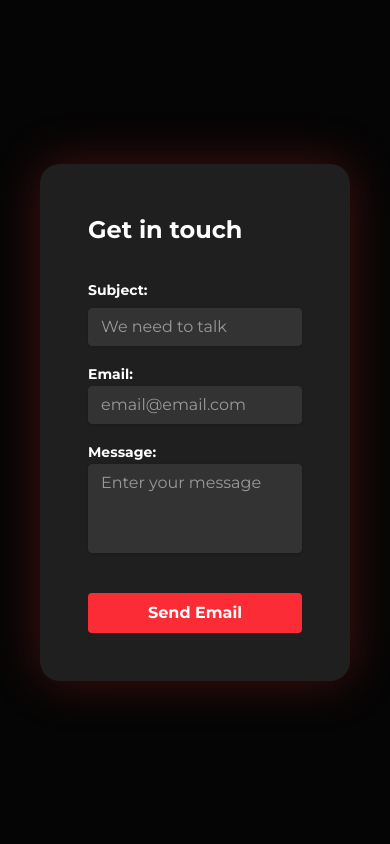
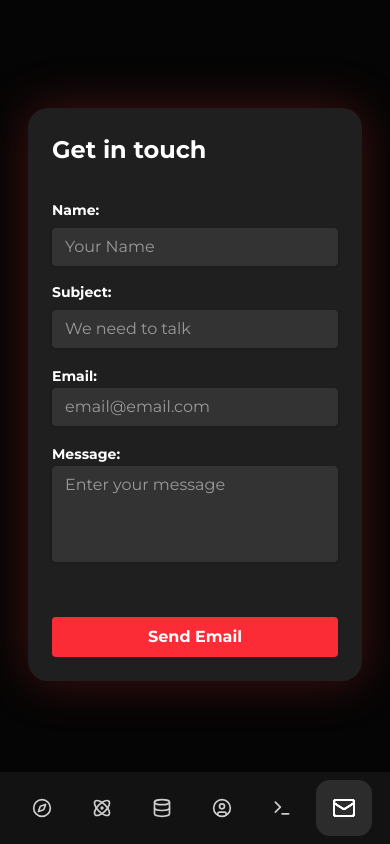
Before and after one commit to Batsy13/portfolio, a React (Vite) app: page /contact in a window 390 px wide. Built offline with nearby package versions, Linux system fonts and the light colour scheme.

Commit message:
feat: add email treatment and fix mobile responsiveness

```diff
--- a/package.json
+++ b/package.json
@@ -10,6 +10,7 @@
     "preview": "vite preview"
   },
   "dependencies": {
+    "@emailjs/browser": "^4.4.1",
     "@hookform/resolvers": "^5.0.1",
     "@tailwindcss/vite": "^4.1.3",
     "class-variance-authority": "^0.7.1",
--- /dev/null
+++ b/src/components/menu-mobile.tsx
@@ -0,0 +1,67 @@
+import { cn } from "@/lib/utils";
+import { Link, useLocation } from "react-router";
+import { contactItems, menuItems } from "./sidebar";
+
+export const MenuMobile = () => {
+  const { pathname } = useLocation();
+
+  return (
+    <div className="absolute bottom-0 sm:hidden flex gap-2 overflow-x-scroll w-full z-50 h-fit bg-[#121212] py-2 px-4 items-center justify-between">
+      <nav className="flex gap-2 justify-between w-full">
+        {menuItems.map((item, index) => {
+          const Icon = item.icon;
+          return (
+            <Link
+              to={item.path}
+              key={index}
+              className={cn(
+                "text-[#cecece] p-4 cursor-pointer flex gap-2 items-center hover:text-[#FFF] rounded-xl hover:bg-[#161616]",
+                pathname === item.path
+                  ? "bg-[#161616] text-[#FFF] brightness-200"
+                  : ""
+              )}
+            >
+              {Icon && <Icon className="size-5 flex-none" />}
+            </Link>
+          );
+        })}
+        {contactItems.map((item, index) => {
+          const Icon = item.icon;
+          return item.link ? (
+            <Link
+              className="text-[#cecece] p-4 cursor-pointer flex flex-none gap-2 items-center justify-between hover:text-[#FFF] rounded-xl hover:bg-[#161616]"
+              to={item.link}
+              target="_blank"
+              key={index}
+            >
+              <div className="flex gap-2 items-center ">
+                {Icon && (
+                  <img
+                    src={`${Icon}`}
+                    alt="Icon"
+                    className="size-[24px] flex-none"
+                  ></img>
+                )}
+              </div>
+            </Link>
+          ) : (
+            <Link
+              to={{ pathname: item.path }}
+              key={index}
+              className={cn(
+                "text-[#cecece] p-4 cursor-pointer flex flex-none gap-2 items-center hover:text-[#FFF] rounded-xl hover:bg-[#161616]",
+                pathname === item.path
+                  ? "bg-[#161616] text-[#FFF] brightness-200"
+                  : ""
+              )}
+            >
+              <div className="flex gap-2 items-center ">
+                {Icon && <Icon className="size-[24px] flex-none" />}
+              </div>
+            </Link>
+          );
+        })}
+      </nav>
+    </div>
+  );
+};
--- a/src/components/sidebar.tsx
+++ b/src/components/sidebar.tsx
@@ -15,16 +15,17 @@ import Github from "@/assets/aside/github.svg";
 import Linkedin from "@/assets/aside/linkedin.svg";
 import { useEffect, useState } from "react";
 import { Link, useLocation } from "react-router";
+import { MenuMobile } from "./menu-mobile";
 
-const menuItems = [
+export const menuItems = [
   { title: "Explore", icon: Compass, path: "/" },
   { title: "Projects", icon: Atom, path: "/projects" },
   { title: "Stack", icon: Database, path: "/stack" },
   { title: "About", icon: UserCircle, path: "/about" },
-  { title: "Achievements", icon: Terminal, path: "/achievements"}
+  { title: "Achievements", icon: Terminal, path: "/achievements" },
 ];
 
-const contactItems = [
+export const contactItems = [
   {
     title: "Email",
     icon: Mail,
@@ -62,6 +63,7 @@ export const Sidebar = () => {
   }, []);
 
   return (
+    <>
       <aside
         className={`relative hidden sm:block h-screen bg-[#0a0a0a] p-4 transition-all duration-300 ease-in-out ${
           isCollapse ? "w-[84px]" : "w-96"
@@ -99,7 +101,9 @@ export const Sidebar = () => {
               >
                 {Icon && <Icon className="size-5 flex-none" />}
                 <span
-                className={cn(isCollapse ? "hidden opacity-0" : "opacity-100")}
+                  className={cn(
+                    isCollapse ? "hidden opacity-0" : "opacity-100"
+                  )}
                 >
                   {item.title}
                 </span>
@@ -109,7 +113,9 @@ export const Sidebar = () => {
         </nav>
         <div className="flex flex-col gap-2 mt-2">
           <AnimatedShinyText
-          className={`py-2 px-1 ${isCollapse ? "text-center text-[12px]" : ""}`}
+            className={`py-2 px-1 ${
+              isCollapse ? "text-center text-[12px]" : ""
+            }`}
           >
             Contact me
           </AnimatedShinyText>
@@ -128,7 +134,7 @@ export const Sidebar = () => {
                       <img
                         src={`${Icon}`}
                         alt="Icon"
-                      className="linkedin-icon size-6 flex-none"
+                        className="size-6 flex-none"
                       ></img>
                     )}
                     <span
@@ -141,12 +147,14 @@ export const Sidebar = () => {
                   </div>
                   <ExternalLink
                     size={18}
-                  className={cn(isCollapse ? "hidden opacity-0" : "opacity-100")}
+                    className={cn(
+                      isCollapse ? "hidden opacity-0" : "opacity-100"
+                    )}
                   />
                 </a>
               ) : (
                 <Link
-                to={{pathname: item.path}}
+                  to={{ pathname: item.path }}
                   key={index}
                   className={cn(
                     "text-[#cecece] p-4 cursor-pointer flex gap-2 items-center hover:text-[#FFF] rounded-xl hover:bg-[#161616]",
@@ -176,15 +184,14 @@ export const Sidebar = () => {
           onClick={() => setCollapse(!isCollapse)}
         >
           {isCollapse ? (
-          <ChevronRight
-            className="h-4 w-4 transition-transform duration-200 ease-in-out text-white hover:text-[#FFF] cursor-pointer"
-          />
+            <ChevronRight className="h-4 w-4 transition-transform duration-200 ease-in-out text-white hover:text-[#FFF] cursor-pointer" />
           ) : (
-          <ChevronLeft
-            className="h-4 w-4 transition-transform duration-200 ease-in-out text-white hover:text-[#FFF] cursor-pointer"
-          />
+            <ChevronLeft className="h-4 w-4 transition-transform duration-200 ease-in-out text-white hover:text-[#FFF] cursor-pointer" />
           )}
         </button>
       </aside>
+
+      <MenuMobile />
+    </>
   );
 };
--- a/src/components/ui/card.tsx
+++ b/src/components/ui/card.tsx
@@ -74,7 +74,7 @@ export const Card = ({
           </Link>
         </div>
         <span className="text-[#ECECEC]">{description}</span>
-        <div className="flex gap-2">
+        <div className="flex gap-2 overflow-x-auto">
           {badges.map((name, index) => (
             <div
               className="px-3 py-2 bg-[#1F1F1F] w-fit rounded-[5px] text-[#FFF]"
--- a/src/components/ui/enterprise-card.tsx
+++ b/src/components/ui/enterprise-card.tsx
@@ -26,7 +26,7 @@ export const EnterpriseCard = ({
           className="size-16 aspect-square rounded-[8px]"
         />
         <div className="flex flex-col text-start w-full">
-          <div className="flex items-center justify-between">
+          <div className="flex flex-col sm:flex-row sm:items-center justify-between">
             <h3 className="text-white font-bold text-xl">{name}</h3>
             <span className="text-[14px]">
               {initialDate} - {finalDate}
@@ -35,7 +35,7 @@ export const EnterpriseCard = ({
           <span className="text-white ">{jobTitle}</span>
         </div>
       </div>
-      <div className="hidden">{text}</div>
+      <div>{text}</div>
     </div>
   );
 };
--- a/src/components/ui/technologies-button.tsx
+++ b/src/components/ui/technologies-button.tsx
@@ -7,7 +7,7 @@ type TecnologiesButtonProps = {
 
 export const TechnologiesButton = ({children, className} : TecnologiesButtonProps) => {
     return (
-        <div className={`flex items-center text-center px-4 py-[5px] border-[#4B0000] shadow-[0_0_10px_rgb(246,0,0,0.6)] border-[1px] rounded-xl  ${className}`}>
+        <div className={`flex items-center justify-center text-center px-4 py-[5px] border-[#4B0000] shadow-[0_0_10px_rgb(246,0,0,0.6)] border-[1px] rounded-xl  ${className}`}>
             <span className="leading-none">{children}</span>
         </div>
     )
--- a/src/pages/achievements.tsx
+++ b/src/pages/achievements.tsx
@@ -3,7 +3,7 @@ import { BadgeCheckIcon, BookOpenIcon } from "lucide-react";
 
 export const AchievementsPage = () => {
   return (
-    <section className="h-screen w-full bg-[#050505] px-[40px] py-[100px] flex flex-col items-center overflow-y-auto">
+    <section className="h-screen w-full bg-[#050505] px-[40px] pb-[86px] pt-6 sm:pt-[86px] flex flex-col items-center overflow-y-auto">
       <div className="flex flex-col w-full gap-4">
         <div className="p-4 bg-[#0f0f0f] rounded-2xl">
           <div className="flex items-center justify-start gap-4 text-white text-[24px] font-semibold">
--- a/src/pages/contact.tsx
+++ b/src/pages/contact.tsx
@@ -1,11 +1,16 @@
 import { useForm } from "react-hook-form";
 import { z } from "zod";
 import { zodResolver } from "@hookform/resolvers/zod";
-import { useRef } from "react";
+import { useState } from "react";
 import { motion } from "motion/react";
+import emailjs from "@emailjs/browser";
 
 export const Contact = () => {
+  const [isSuccess, setIsSuccess] = useState(false);
+  const [errorMessage, setErrorMessage] = useState("");
+
   const formSchema = z.object({
+    name: z.string().min(1, { message: "Please, enter your name." }),
     subject: z.string().min(1, { message: "Please, enter a subject." }),
     email: z.string().email({ message: "Please, insert a valid email." }),
     message: z
@@ -14,35 +19,54 @@ export const Contact = () => {
       .max(500),
   });
 
-  const form = useForm<z.infer<typeof formSchema>>({
+  const {
+    handleSubmit,
+    register,
+    formState: { errors, isSubmitting },
+    reset,
+  } = useForm<z.infer<typeof formSchema>>({
     resolver: zodResolver(formSchema),
     defaultValues: {
+      name: "",
       subject: "",
       email: "",
       message: "",
     },
   });
 
-  const {
-    handleSubmit,
-    register,
-    formState: { errors, isSubmitting },
-    reset,
-  } = form;
+  const sendEmail = async (data: z.infer<typeof formSchema>) => {
+    setIsSuccess(false);
+    setErrorMessage("");
 
-  const formRef = useRef<HTMLFormElement>(null);
+    const templateParams = {
+      name: data.name,
+      subject: data.subject,
+      email: data.email,
+      message: data.message,
+    };
 
-  const sendEmail = async (data: z.infer<typeof formSchema>) => {
-    console.log(data);
+    try {
+      await emailjs.send(
+        "service_4anajkr",
+        "template_8qym7ip",
+        templateParams,
+        "eT8LhPOvn3z694kkz"
+      );
+
+      setIsSuccess(true);
+      reset();
+    } catch (error) {
+      console.error("FAILED...", error);
+      setErrorMessage("Failed to send email. Please try again later.");
+    }
   };
 
   return (
-    <section className="h-screen w-full bg-[#050505] px-[40px] py-[86px] flex flex-col items-center justify-center overflow-y-auto">
+    <section className="h-screen w-full bg-[#050505] px-7 sm:px-10 pb-20 pt-6 sm:pt-20 flex flex-col items-center justify-center overflow-y-auto">
       <div className="flex flex-col gap-4 max-w-[1000px] w-full">
         <motion.form
-          ref={formRef}
           onSubmit={handleSubmit(sendEmail)}
-          className="p-12 rounded-[20px] w-full bg-[#1F1F1F] flex flex-col gap-4 shadow-[0_0_50px_0px_#FF333340]"
+          className="p-6 sm:p-12 rounded-[20px] w-full bg-[#1F1F1F] flex flex-col gap-4 shadow-[0_0_50px_0px_#FF333340]"
           initial={{ opacity: 0 }}
           transition={{ duration: 1 }}
           animate={{ opacity: 1 }}
@@ -50,6 +74,28 @@ export const Contact = () => {
           <h2 className="text-[24px] font-bold text-[#FFF] mb-4">
             Get in touch
           </h2>
+          <div>
+            <label
+              htmlFor="name"
+              className="block text-[#FFF] text-sm font-bold mb-2"
+            >
+              Name:
+            </label>
+            <input
+              type="text"
+              id="name"
+              placeholder="Your Name"
+              {...register("name")}
+              className={`shadow appearance-none border rounded w-full py-2 px-3 text-[#FFF] leading-tight focus:outline-1 outline-[#7a7a7a] focus:shadow-outline border-[#333] bg-[#333] ${
+                errors.name ? "border-red-500" : ""
+              }`}
+            />
+            {errors.name && (
+              <p className="text-xs italic text-red-500 mt-1">
+                {errors.name.message}
+              </p>
+            )}
+          </div>
           <div>
             <label
               htmlFor="subject"
@@ -67,7 +113,7 @@ export const Contact = () => {
               }`}
             />
             {errors.subject && (
-              <p className="text-xs italic text-red-500">
+              <p className="text-xs italic text-red-500 mt-1">
                 {errors.subject.message}
               </p>
             )}
@@ -90,13 +136,13 @@ export const Contact = () => {
               }`}
             />
             {errors.email && (
-              <p className="text-xs italic text-red-500">
+              <p className="text-xs italic text-red-500 mt-1">
                 {errors.email?.message}
               </p>
             )}
           </div>
 
-          <div className="">
+          <div>
             <label
               htmlFor="message"
               className="text-[#FFF] text-sm font-bold mb-2"
@@ -108,20 +154,31 @@ export const Contact = () => {
               maxLength={500}
               placeholder="Enter your message"
               {...register("message")}
-              className={`shadow appearance-none border rounded w-full h-full py-2 px-3 text-[#FFF] leading-tight focus:outline-1 outline-[#7a7a7a] focus:shadow-outline border-[#333] bg-[#333] resize-none ${
+              className={`shadow appearance-none border rounded w-full h-24 py-2 px-3 text-[#FFF] leading-tight focus:outline-1 outline-[#7a7a7a] focus:shadow-outline border-[#333] bg-[#333] resize-none ${
                 errors.message ? "border-red-500" : ""
               }`}
             />
             {errors.message && (
-              <p className="text-xs italic text-red-500">
+              <p className="text-xs italic text-red-500 mt-1">
                 {errors.message?.message}
               </p>
             )}
           </div>
 
+          {isSuccess && (
+            <p className="text-green-500 text-sm font-bold text-center">
+              Email sent successfully!
+            </p>
+          )}
+          {errorMessage && (
+            <p className="text-red-500 text-sm font-bold text-center">
+              {errorMessage}
+            </p>
+          )}
+
           <button
             type="submit"
-            className="bg-red-500 hover:bg-red-950 text-white font-bold py-2 px-4 rounded focus:outline-1 outline-[#7a7a7a] focus:shadow-outline disabled:opacity-50 mt-12 cursor-pointer"
+            className="bg-red-500 hover:bg-red-950 text-white font-bold py-2 px-4 rounded focus:outline-1 outline-[#7a7a7a] focus:shadow-outline disabled:opacity-50 mt-8 cursor-pointer transition-colors duration-300"
             disabled={isSubmitting}
           >
             {isSubmitting ? "Sending..." : "Send Email"}
--- a/src/pages/projects.tsx
+++ b/src/pages/projects.tsx
@@ -23,7 +23,7 @@ export const Projects = () => {
             <Card
               image="/umbra-preview.png"
               title="Umbra"
-              description="An application that shows you your network traffic"
+              description="An application that shows your network traffic"
               badges={["React", "NodeJs"]}
               link="https://github.com/lucascosta224fe/Umbra-Front-End"
             />
```
Also changed, not shown: src/pages/about.tsx (+37 -3 lines), src/pages/home.tsx (+5 -5 lines), 1 other file (tests, documents, lock files or other folders). Lines whose indentation alone changed are shown as unchanged.
